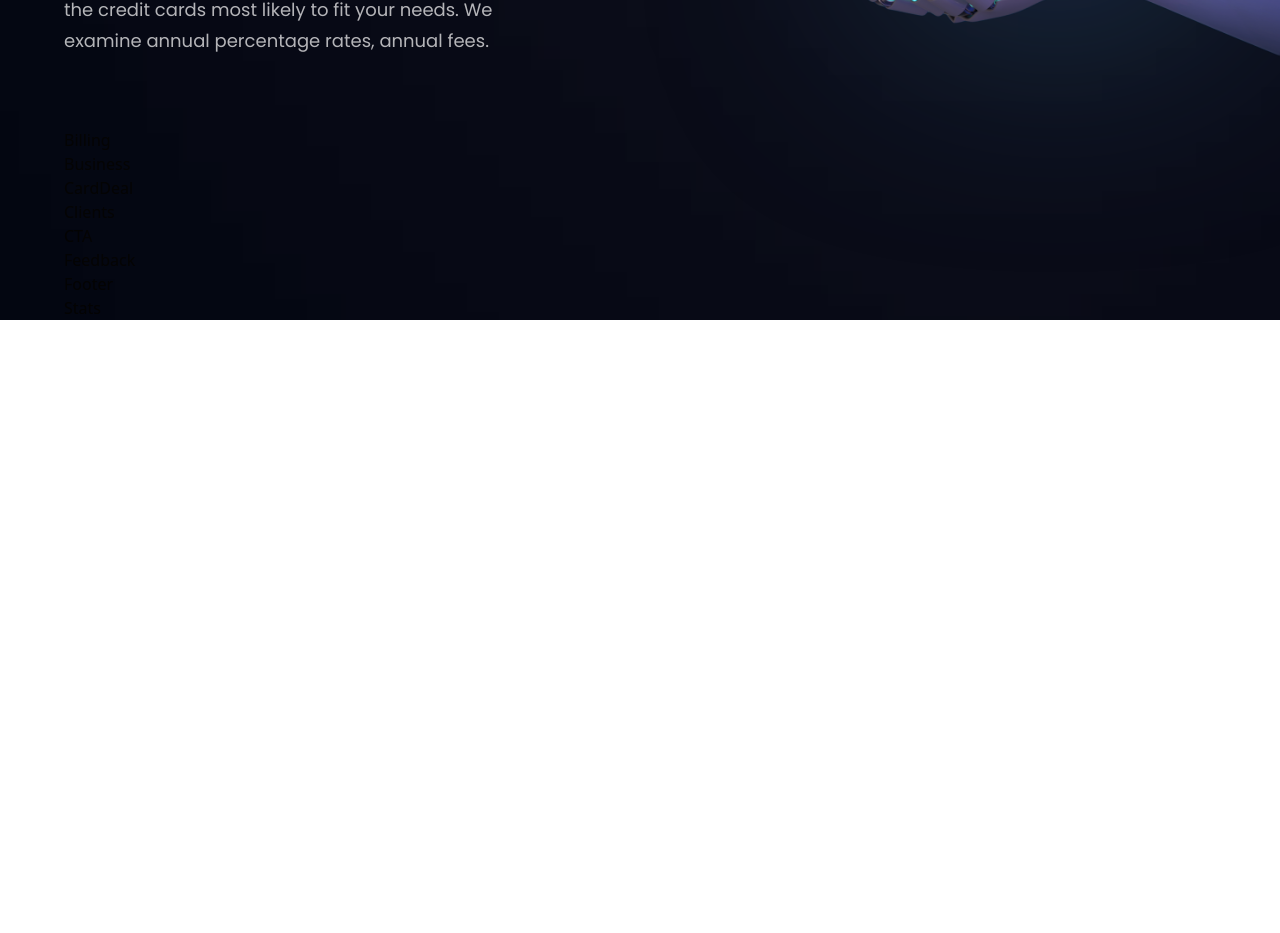
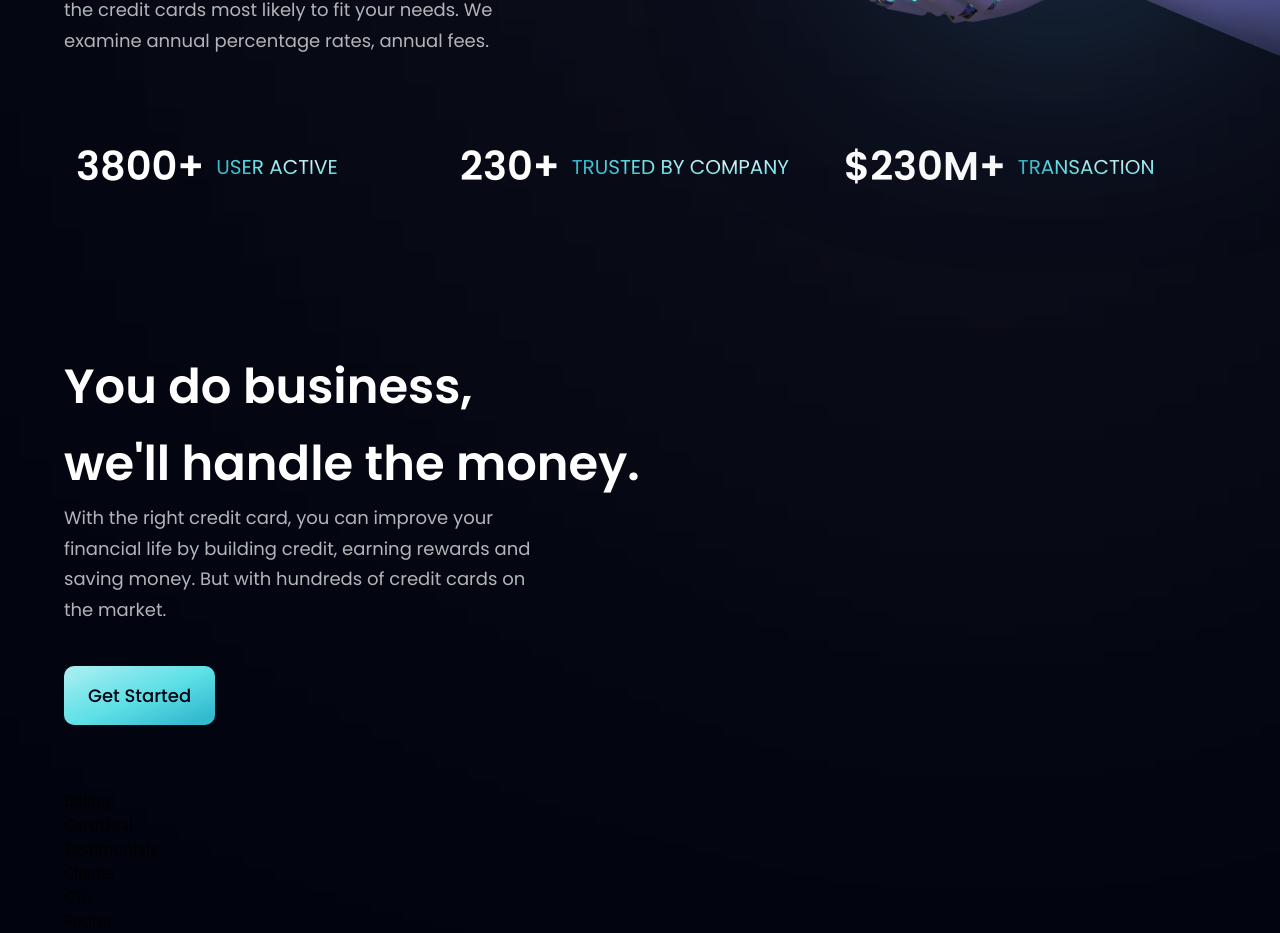
Before and after one commit to ociel-gonzalez-solis/ui-ux-responsive-react-project, a React (Vite) app: page / in a window 1280 px wide. Shown: the part 660-1593 px from the top of the page. Before the commit the page ends 980 px from the top, so only its background shows below. Built offline with nearby package versions, Linux system fonts and the light colour scheme.

Commit message:
Business, Button & Stats section completed

```diff
--- a/src/App.jsx
+++ b/src/App.jsx
@@ -1,20 +1,19 @@
 import styles from "./styles";
 import {
-  Button,
   Navbar,
   Billing,
   Business,
   CardDeal,
   Clients,
   CTA,
-  Feedback,
+  Testimonials,
   Footer,
   Hero,
   Stats,
 } from "./components";
 
 const App = () => (
-  <div className="bg-primary w-full overflow-hidden">
+  <div className="w-full overflow-hidden bg-primary">
     <div className={`${styles.paddingX} ${styles.flexCenter}`}>
       <div className={`${styles.boxWidth}`}>
         <Navbar />
@@ -28,14 +27,14 @@ const App = () => (
 
     <div className={` bg-primary ${styles.paddingX} ${styles.flexStart}`}>
       <div className={`${styles.boxWidth}`}>
+        <Stats />
+        <Business />
         <Billing />
-        <Business />
         <CardDeal />
+        <Testimonials />
         <Clients />
         <CTA />
-        <Feedback />
         <Footer />
-        <Stats />
       </div>
     </div>
   </div>
--- a/src/components/Business.jsx
+++ b/src/components/Business.jsx
@@ -1,5 +1,25 @@
+import { Button } from "./ui";
+import styles, { layout } from "../styles";
+import { features } from "../constants";
+
 const Business = () => {
-  return <div>Business</div>;
+  return (
+    <section className={`${layout.section}`}>
+      <div className={`${layout.sectionInfo}`}>
+        <h2 className={`${styles.heading2}`}>
+          You do business,
+          <br className="hidden sm:block" /> we'll handle the money.
+        </h2>
+        <p className={`${styles.paragraph} max-w-[470px]`}>
+          With the right credit card, you can improve your financial life by
+          building credit, earning rewards and saving money. But with hundreds
+          of credit cards on the market.
+        </p>
+
+        <Button styles={`mt-10`} />
+      </div>
+    </section>
+  );
 };
 
 export default Business;
--- a/src/components/Feedback.jsx
+++ /dev/null
@@ -1,5 +0,0 @@
-const Feedback = () => {
-  return <div>Feedback</div>;
-};
-
-export default Feedback;
--- a/src/components/Stats.jsx
+++ b/src/components/Stats.jsx
@@ -1,5 +1,22 @@
-const Stats = () => {
-  return <div>Stats</div>;
-};
+import { stats } from "../constants";
+import styles from "../styles";
+
+const Stats = () => (
+  <section className={`${styles.flexCenter} mb-6 flex-row flex-wrap sm:mb-20`}>
+    {stats.map((stat) => (
+      <div
+        key={stat.id}
+        className={`m-3 flex flex-1 flex-row items-center justify-start`}
+      >
+        <h4 className="font-poppins text-[30px] font-semibold leading-[43px] text-white xs:text-[40px] xs:leading-[53px]">
+          {stat.value}
+        </h4>
+        <p className="text-gradient ml-3 font-poppins text-[15px] font-normal uppercase leading-[21px] xs:text-[20px] xs:leading-[26px]">
+          {stat.title}
+        </p>
+      </div>
+    ))}
+  </section>
+);
 
 export default Stats;
--- /dev/null
+++ b/src/components/Testimonials.jsx
@@ -0,0 +1,5 @@
+const Testimonials = () => {
+  return <div>Testimonials</div>;
+};
+
+export default Testimonials;
--- a/src/components/index.js
+++ b/src/components/index.js
@@ -5,7 +5,7 @@ import Business from "./Business";
 import CardDeal from "./CardDeal";
 import Clients from "./Clients";
 import CTA from "./CTA";
-import Feedback from "./Feedback";
+import Testimonials from "./Testimonials";
 import Footer from "./Footer";
 import Hero from "./Hero";
 import Stats from "./Stats";
@@ -18,7 +18,7 @@ export {
   CardDeal,
   Clients,
   CTA,
-  Feedback,
+  Testimonials,
   Footer,
   Hero,
   Stats,
--- a/src/components/ui/Button.jsx
+++ b/src/components/ui/Button.jsx
@@ -1,5 +1,10 @@
-const Button = () => {
-  return <div></div>;
-};
+const Button = ({ styles }) => (
+  <button
+    type="button"
+    className={`bg-blue-gradient rounded-[10px] py-4 px-6 font-poppins text-[18px] font-medium text-primary outline-none ${styles}`}
+  >
+    Get Started
+  </button>
+);
 
 export default Button;
--- a/src/constants/index.js
+++ b/src/constants/index.js
@@ -58,9 +58,9 @@ export const features = [
   },
 ];
 
-export const feedback = [
+export const Testimonials = [
   {
-    id: "feedback-1",
+    id: "Testimonials-1",
     content:
       "Money is only a tool. It will take you wherever you wish, but it will not replace you as the driver.",
     name: "Herman Jensen",
@@ -68,7 +68,7 @@ export const feedback = [
     img: people01,
   },
   {
-    id: "feedback-2",
+    id: "Testimonials-2",
     content:
       "Money makes your life easier. If you're lucky to have it, you're lucky.",
     name: "Steve Mark",
@@ -76,7 +76,7 @@ export const feedback = [
     img: people02,
   },
   {
-    id: "feedback-3",
+    id: "Testimonials-3",
     content:
       "It is usually people in the money business, finance, and international trade that are really rich.",
     name: "Kenn Gallagher",
--- a/src/index.css
+++ b/src/index.css
@@ -112,15 +112,15 @@
   box-shadow: var(--card-shadow);
 }
 
-.feedback-container .feedback-card:last-child {
+.Testimonials-container .Testimonials-card:last-child {
   margin-right: 0px;
 }
 
-.feedback-card {
+.Testimonials-card {
   background: transparent;
 }
 
-.feedback-card:hover {
+.Testimonials-card:hover {
   background: var(--black-gradient);
 }
 
```
